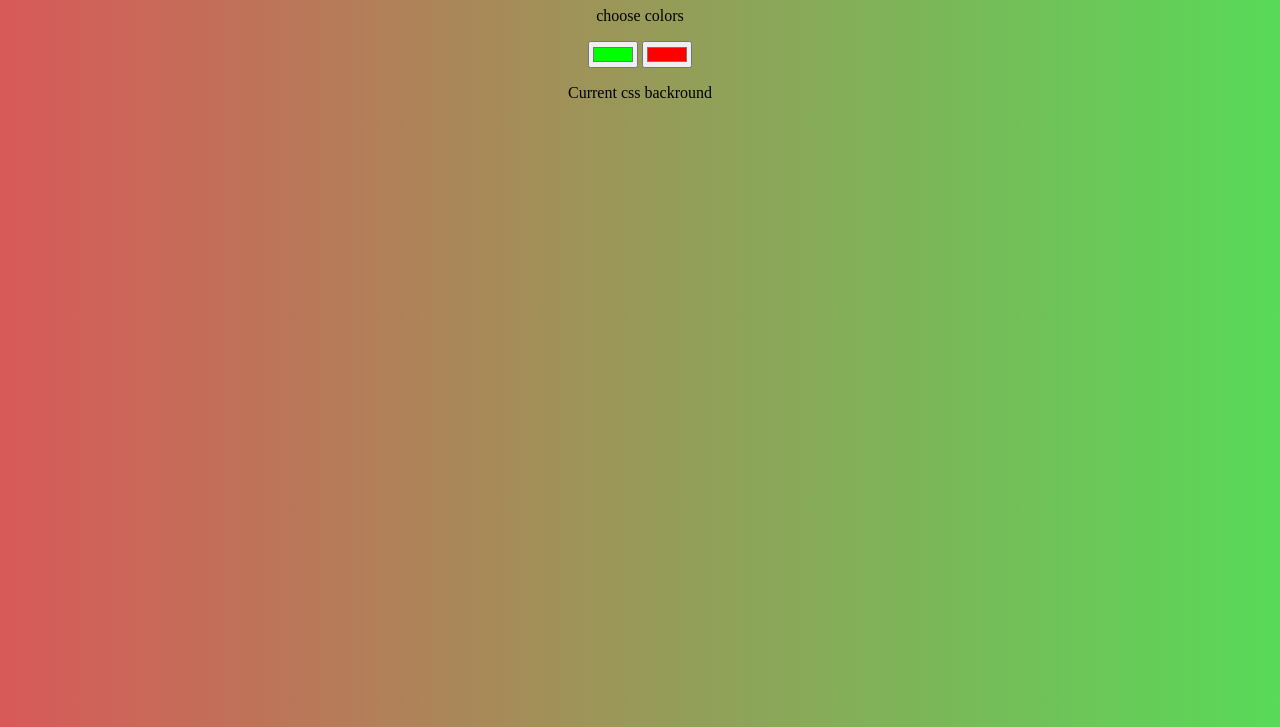
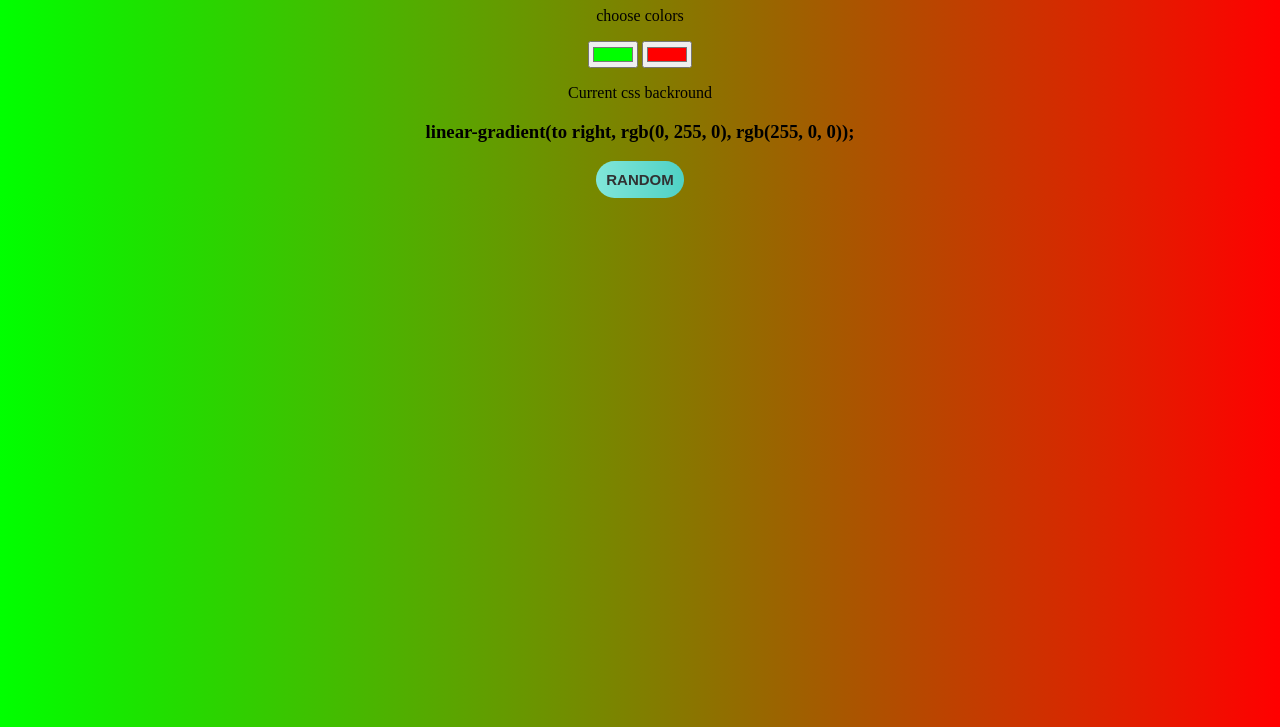
Before and after one commit to Bishesh58/backround-generator, a plain HTML site: page index.html in a window 1280 px wide. Shown: the part 73-800 px from the top of the page. Drawn offline with Linux system fonts and the light colour scheme.

Commit message:
added random button functionality

```diff
--- a/app.js
+++ b/app.js
@@ -1,15 +1,34 @@
-const colorOutput = document.querySelector("h3");
+const h3 = document.querySelector("h3");
 const color1 = document.querySelector(".color1");
 const color2 = document.querySelector(".color2");
 const body = document.getElementById("gradient");
+const randomBtn = document.querySelector('.btn-random');
 
-//event listener
+
+//event listeners
 color1.addEventListener("input", setGradient);
 color2.addEventListener("input", setGradient);
+randomBtn.addEventListener('click', random);
 
-//function
+//functions
 function setGradient() {
   body.style.background =
     "linear-gradient(to right, " + color1.value + "," + color2.value + ")";
-    colorOutput.textContent = body.style.background + ";";
+    h3.textContent = body.style.background + ";";
 }
+
+
+function newColor(){
+  return '#' + Math.random().toString(16).substring(2, 8);
+}
+
+function random(){
+  color1.value = newColor();
+  color2.value = newColor();
+
+  setGradient();
+}
+
+body.onload = function(){
+  setGradient();
+}
--- a/index.html
+++ b/index.html
@@ -17,6 +17,7 @@
             <input class="color2" type="color" name="color2" value="#ff0000">
             <p>Current css backround</p>
             <h3></h3>
+            <button class="btn-random">random</button>
         </div>
     </div>
 
--- a/main.css
+++ b/main.css
@@ -1,16 +1,38 @@
-body{
+body {
   padding: 0px;
   margin: 0px;
   box-sizing: border-box;
-    background: linear-gradient(to right,rgb(216, 89, 89), rgb(88, 218, 88));
+  background: linear-gradient(to right, rgb(216, 89, 89), rgb(88, 218, 88));
 }
 
-
-.header{
+.header {
   text-transform: uppercase;
   text-align: center;
 }
 
-.content{
+.content {
   text-align: center;
 }
+
+.btn-random {
+  font-size: 15px;
+  text-transform: uppercase;
+  font-weight: 700;
+  color: #313133;
+  background: #4fd1c5;
+  background: linear-gradient(
+    90deg,
+    rgba(129, 230, 217, 1) 0%,
+    rgba(79, 209, 197, 1) 100%
+  );
+  border: none;
+  border-radius: 1000px;
+  cursor: pointer;
+  outline: none;
+  position: relative;
+  padding: 10px;
+}
+
+.btn-random:hover{
+    transform: scale(1.2);
+}
```
Lines whose indentation alone changed are shown as unchanged.
